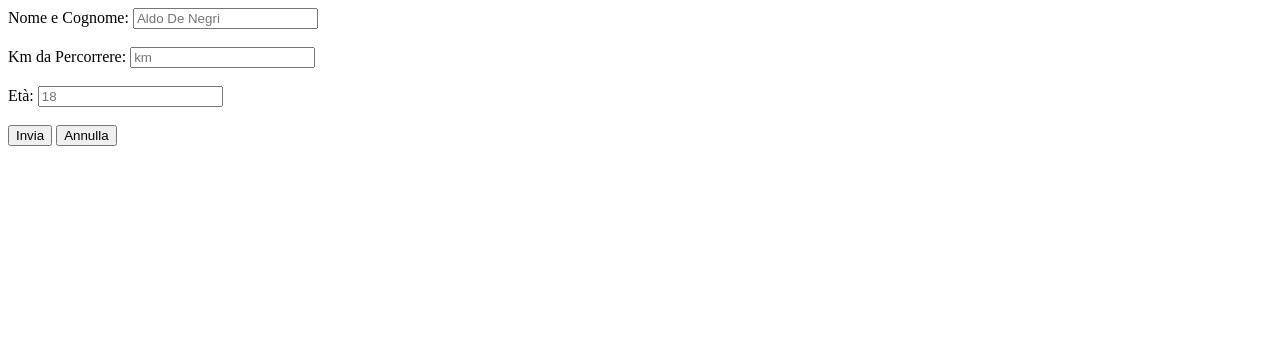
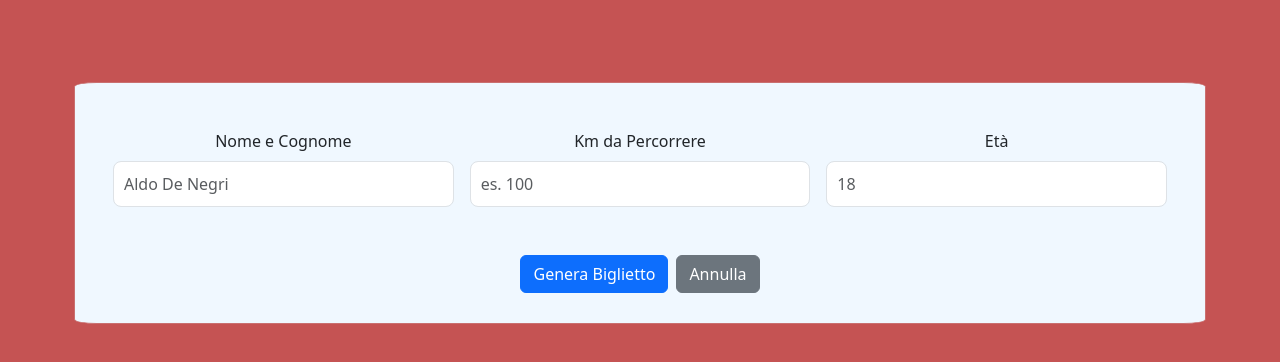
Before and after one commit to aldodenegri/js-biglietto-treno-form, a plain HTML site: page index.html in a window 1280 px wide. Drawn offline with nearby package versions, Linux system fonts and the light colour scheme.

Commit message:
Aggiunto css/bootsrap-css

```diff
--- a/index.html
+++ b/index.html
@@ -5,21 +5,38 @@
     <meta charset="UTF-8">
     <meta name="viewport" content="width=device-width, initial-scale=1.0">
     <title>Train Ticket</title>
-
+    <link href="https://cdn.jsdelivr.net/npm/bootstrap@5.3.8/dist/css/bootstrap.min.css" rel="stylesheet">
+    <link href="style.css" rel="stylesheet">
 </head>
 
 <body>
-    <form>
-        <label for="NC">Nome e Cognome:</label>
-        <input type="text" placeholder="Aldo De Negri" id="NC" name="NC"><br><br>
-        <label for="km">Km da Percorrere:</label>
-        <input type="number" placeholder="km" id="km" name="km"><br><br>
-        <label for="eta">Età:</label>
-        <input type="number" placeholder="18" id="eta" name="eta"><br><br>
-        <input type="submit" id="submit" value="Invia">
-        <input type="button" id="cancel" value="Annulla">
-    </form>
-    <div id="values"></div>
+    <div class="container mt-5">
+
+        <form class="row g-3 text-center">
+            <div class="col-md-4">
+                <label for="NC" class="form-label">Nome e Cognome</label>
+                <input type="text" class="form-control" placeholder="Aldo De Negri" id="NC" name="NC">
+            </div>
+
+            <div class="col-md-4">
+                <label for="km" class="form-label">Km da Percorrere</label>
+                <input type="number" class="form-control" placeholder="es. 100" id="km" name="km" min="1">
+            </div>
+
+            <div class="col-md-4">
+                <label for="eta" class="form-label">Età</label>
+                <input type="number" class="form-control" placeholder="18" id="eta" name="eta" min="0" max="120">
+            </div>
+
+            <div class="col-12 mt-5 d-flex justify-content-center">
+                <button type="submit" class="btn btn-primary me-2" id="submit">Genera Biglietto</button>
+                <button type="button" class="btn btn-secondary" id="cancel">Annulla</button>
+            </div>
+        </form>
+
+        <div id="values" class="mt-4 p-3 border rounded bg-light d-none d-flex justify-content-between"></div>
+    </div>
+
     <script src="main.js"></script>
 </body>
 
--- a/main.js
+++ b/main.js
@@ -5,7 +5,7 @@ document.getElementById("submit").addEventListener("click", function (event) {
 
 document.getElementById("cancel").addEventListener("click", cancelInput);
 const prezzoKm = 0.21;
-
+const valDiv= document.getElementById("values");
 function storeData() {
 
     const nc = document.getElementById("NC").value.trim();
@@ -31,7 +31,7 @@ function storeData() {
         sconto = "Prezzo pieno";
     }
 
-    document.getElementById("values").innerHTML = `
+    valDiv.innerHTML = `
         <h3>Biglietto Treno</h3>
         <ul>
             <li><strong>Passeggero:</strong> ${nc}</li>
@@ -41,19 +41,15 @@ function storeData() {
             <li><strong>Prezzo finale:</strong> €${prezzoScontato.toFixed(2)}</li>
         </ul>
     `;
+    valDiv.classList.remove("d-none");
     console.log(nc, km, eta, "€" + prezzoScontato.toFixed(2));
 }
 
 function cancelInput() {
     document.getElementById("NC").value = "";
     document.getElementById("km").value = "";
+    document.getElementById("eta").value="";
+    valDiv.classList.add("d-none");
     console.log("Valori cancellati");
+
 }
-
-
-
-
-
-
-//const divRisultato = document.getElementById("risultato-somma");
-//divRisultato.textContent = "Prezzo da pagare: € " + prezzoScontato.toFixed(2);
--- /dev/null
+++ b/style.css
@@ -0,0 +1,20 @@
+body{
+    margin:0;
+    padding:50px;
+    background-color: rgb(197, 83, 83);
+}
+form{
+    background-color:aliceblue;
+    padding:30px;
+    border:1px solid rgb(201, 112, 112);
+    border-radius:2%;
+}
+
+.col-md-4 > input {
+    border-radius: 8px;
+    padding: 10px;
+}
+
+ul{
+    list-style: none;
+}
```
